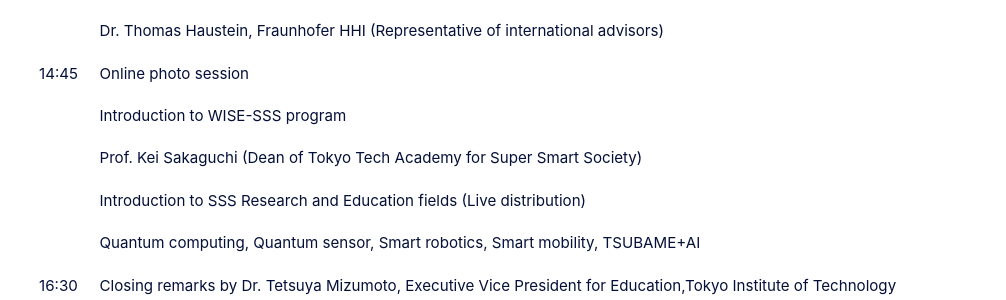
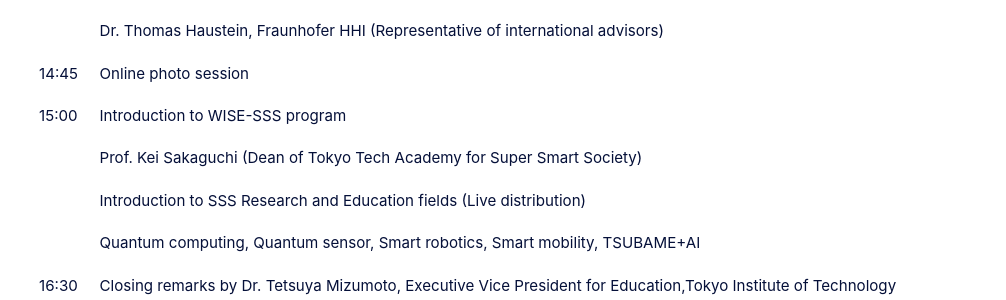
Before and after one commit to fl1d/w0ex.github.io, a Jekyll site: the page built from _pages/kick-off_en.md, in a window 1280 px wide and 900 px high, scrolled down 1150 px. Shown: the part 154-454 px from the top of the window, without its empty margins (29-1035 px from the left). Built offline with Jekyll 4.4.1, drawn with Linux system fonts in a browser that asks for light colours; cached includes are drawn as plain includes; nearby versions of some CDN libraries.

Commit message:
Update kick-off_en.md

```diff
--- a/_pages/kick-off_en.md
+++ b/_pages/kick-off_en.md
@@ -35,7 +35,7 @@
 <tr><td>　　　</td><td>Dr. Nobuaki Kawahara, DENSO Corporation (Representative of company advisors)</td></tr>
 <tr><td>　　　</td><td>Dr. Thomas Haustein, Fraunhofer HHI (Representative of international advisors) </td></tr>
 <tr><td>14:45</td><td>Online photo session</td></tr>
-<tr><td>　　　</td><td>Introduction to WISE-SSS program</td></tr>
+<tr><td>15:00</td><td>Introduction to WISE-SSS program</td></tr>
 <tr><td>　　　</td><td>Prof. Kei Sakaguchi (Dean of Tokyo Tech Academy for Super Smart Society)</td></tr>
 <tr><td>　　　</td><td>Introduction to SSS Research and Education fields (Live distribution)</td></tr>
 <tr><td>　　　</td><td>Quantum computing, Quantum sensor, Smart robotics, Smart mobility, TSUBAME+AI</td></tr>
```
